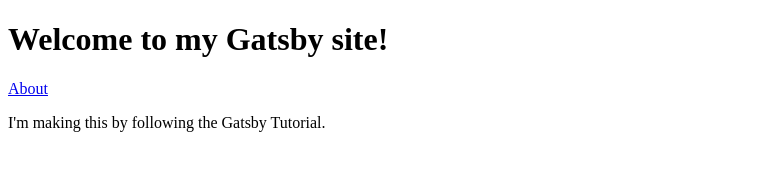
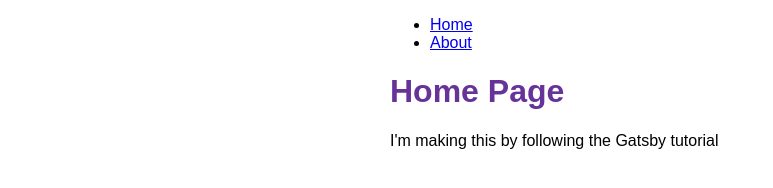
Before and after one commit to CurtisGrayeBabin/learn-gatsby, a Gatsby site: page / in a window 1280 px wide. Shown: the whole page, without its empty margins (0-773 px from the left). Built offline with nearby package versions, Linux system fonts and the light colour scheme; Gatsby itself is replaced by a stand-in of ours.

Commit message:
Finish Tutorial Part 2

```diff
--- /dev/null
+++ b/src/components/layout.js
@@ -0,0 +1,37 @@
+import * as React from 'react'
+import { Link } from 'gatsby'
+import {
+  container,
+  heading,
+  navLinks,
+  navLinkItem,
+  navLinkText
+} from '../styles/layout.module.css'
+
+const Layout = ({ pageTitle, children }) => {
+  return (
+    <div className={container}>
+      <title>{pageTitle}</title>
+      <nav>
+        <ul className={navLinks}>
+          <li className={navLinkItem}>
+            <Link to="/" className={navLinkText}>
+              Home
+            </Link>
+          </li>
+          <li className={navLinkItem}>
+            <Link to="/about" className={navLinkText}>
+              About
+            </Link>
+          </li>
+        </ul>
+      </nav>
+      <main>
+        <h1 className={heading}>{pageTitle}</h1>
+        {children}
+      </main>
+    </div>
+  )
+}
+
+export default Layout
--- a/src/pages/index.js
+++ b/src/pages/index.js
@@ -1,16 +1,13 @@
 // Step 1: Import React
 import * as React from 'react'
-import { Link } from 'gatsby'
+import Layout from '../components/layout'
 
 // Step 2: Define your component
 const IndexPage = () => {
   return (
-    <main>
-      <title>Home Page</title>
-      <h1>Welcome to my Gatsby site!</h1>
-      <Link to='/about'>About</Link>
-      <p>I'm making this by following the Gatsby Tutorial.</p>
-    </main>
+    <Layout pageTitle='Home Page'>
+      I'm making this by following the Gatsby tutorial
+    </Layout>
   )
 }
 
--- /dev/null
+++ b/src/styles/layout.module.css
@@ -0,0 +1,20 @@
+.container {
+    margin: auto;
+    max-width: 500px;
+    font-family: sans-serif;
+  }
+
+  .heading {
+    color: rebeccapurple;
+  }
+  .nav-links {
+    display: flex;
+    list-style: none;
+    padding-left: 0;
+  }
+  .nav-link-item {
+    padding-right: 2rem;
+  }
+  .nav-link-text {
+    color: black;
+  }
```
Also changed, not shown: src/pages/about.js (+4 -7 lines).
